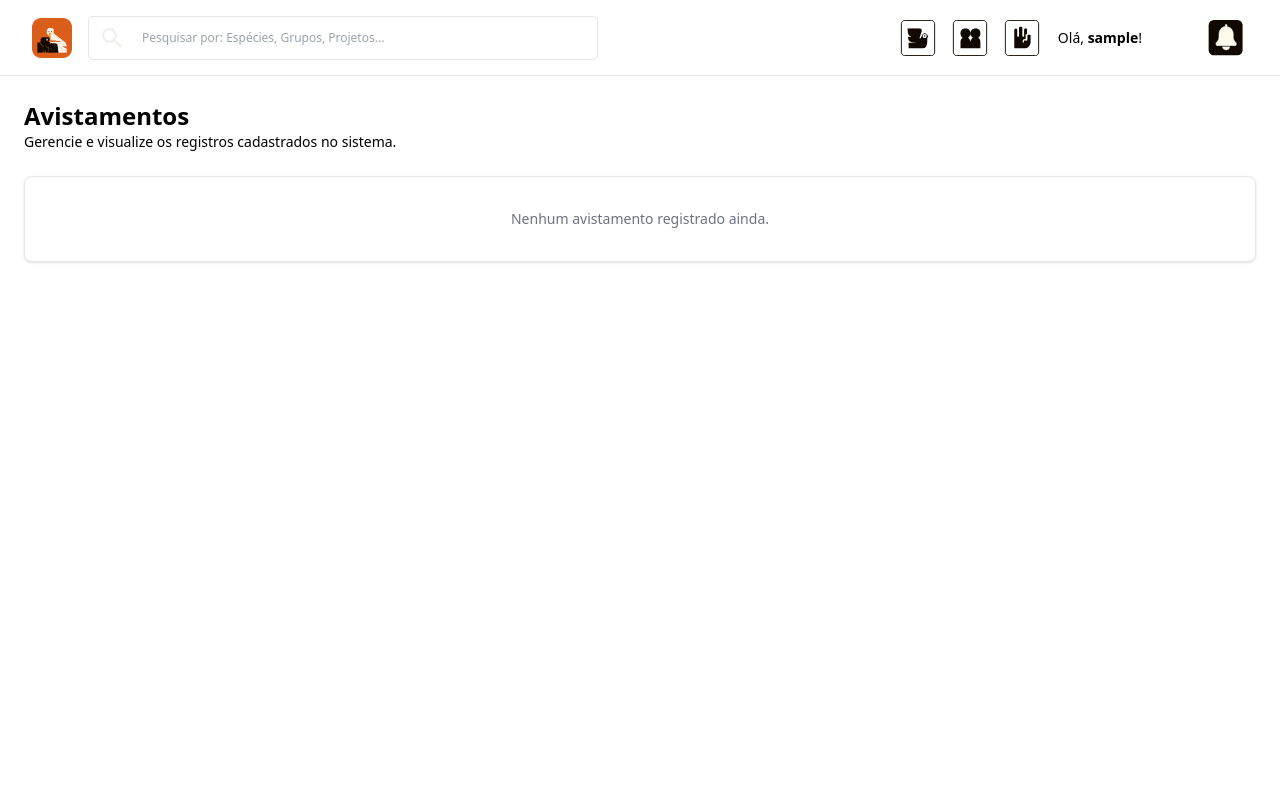
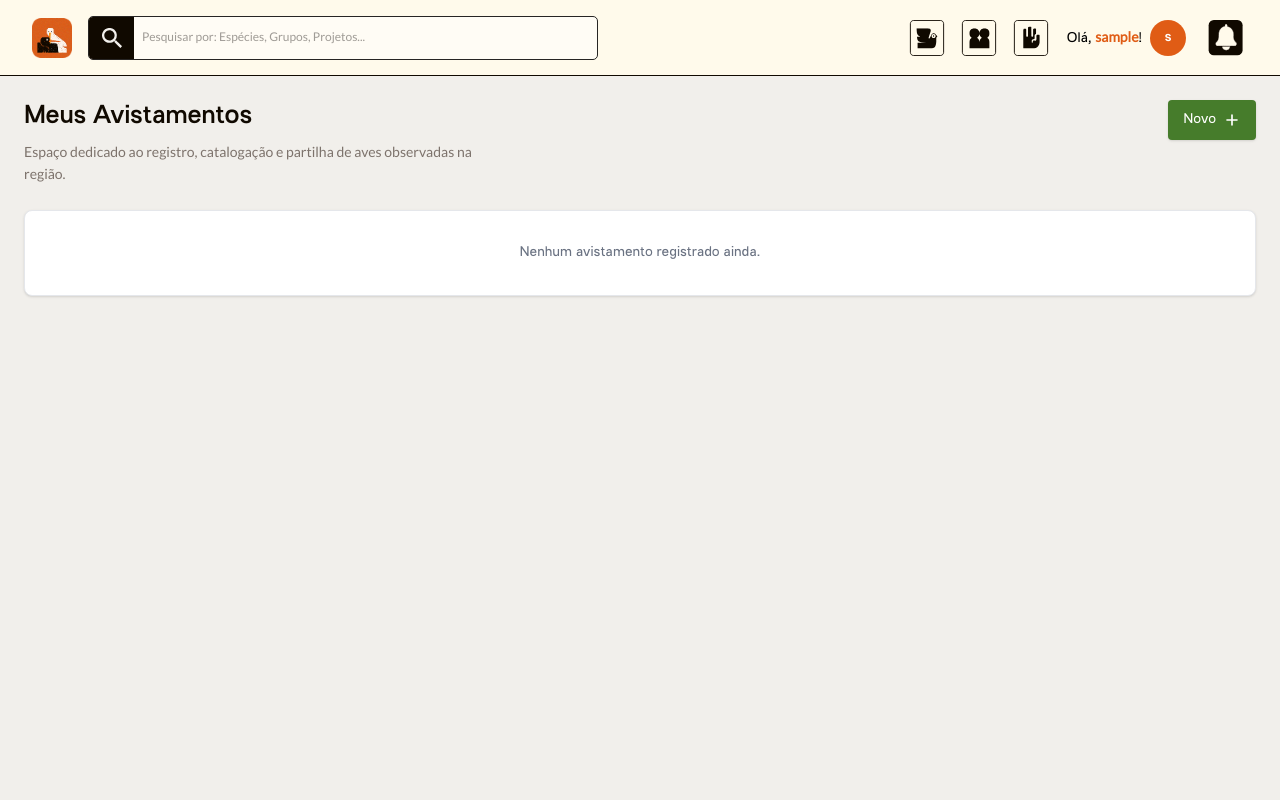
Before and after one commit to Augusto-Maux/mantui, a Flask app: page /avistamento/recovery in a window 1280 px wide. Run offline with Flask 3, Linux system fonts and the light colour scheme; the visitor is signed in with stand-in values (Sample User, id 1); data that the repository does not hold is empty; style sheets or scripts are compiled from the project's sources; some libraries are stand-ins or nearby versions.

Commit message:
arrumando o recovery de avistamento, quase pronto

```diff
--- a/templates/avistamento/avistamento_recovery.html
+++ b/templates/avistamento/avistamento_recovery.html
@@ -4,10 +4,10 @@
     <meta charset="UTF-8">
     <meta name="viewport" content="width=device-width, initial-scale=1.0">
     <title>Avistamentos</title>
-    <script src="https://cdn.tailwindcss.com"></script>
-    <link rel="stylesheet" href="{{ url_for('static', filename='css/style.css') }}">
+    <link rel="stylesheet" href="{{ url_for('static', filename='dist/output.css') }}">
+    <link rel="shortcut icon" href="{{ url_for('static', filename='img/icone-do-mantui.png') }}">
 </head>
-<body class="bg-neutro-mantui-50 min-h-screen flex flex-col">
+<body class="bg-neutro-mantui-100 min-h-screen">
 
     <!-- HEADER -->
     {% include "partials_private/header_lock.html" %}
@@ -29,15 +29,22 @@
         {% endif %}
 
         <!-- CABEÇALHO DA PÁGINA -->
-        <div class="flex flex-col sm:flex-row justify-between items-start sm:items-center gap-4">
-            <div>
-                <h1 class="text-2xl font-bold text-neutro-mantui-950">Avistamentos</h1>
-                <p class="text-sm text-neutro-mantui-700">Gerencie e visualize os registros cadastrados no sistema.</p>
+        <div class="flex flex-col sm:flex-row justify-between items-start gap-4">
+            <div class="space-y-1.5 max-w-md">
+                <h1 class="font-sans text-2xl sm:text-[26px] font-semibold text-neutro-mantui-950 tracking-tight">
+                    Meus Avistamentos
+                </h1>
+                <p class="font-lato text-sm text-neutro-mantui-600 leading-relaxed">
+                    Espaço dedicado ao registro, catalogação e partilha de aves observadas na região.
+                </p>
             </div>
 
             <a href="{{ url_for('avistamento.add') }}"
-               class="px-4 py-2 bg-neutro-mantui-950 hover:bg-laranja-mantui-500 text-white rounded text-sm font-medium transition-colors">
-                + Novo Avistamento
+            class="inline-flex items-center gap-2 px-4 py-2.5 bg-[#467C2B] hover:bg-[#3A6823] text-white rounded-[4px] text-sm font-medium transition-colors shadow-sm flex-shrink-0">
+                <span>Novo</span>
+                <svg class="w-4 h-4 stroke-[2.5]" fill="none" stroke="currentColor" viewBox="0 0 24 24">
+                    <path stroke-linecap="round" stroke-linejoin="round" d="M12 4.5v15m7.5-7.5h-15" />
+                </svg>
             </a>
         </div>
 
@@ -107,7 +114,7 @@
 
                         <!-- 4. BIOMA -->
                         <td class="p-4">
-                            <span class="px-2.5 py-1 bg-amber-50 text-amber-800 border border-amber-200 rounded-full text-xs font-medium">
+                            <span class="px-2.5 py-2 bg-verde-mantui-50 text-verde-mantui-800 rounded-sm text-xs font-medium">
                                 {{ a.bioma or 'Não informado' }}
                             </span>
                         </td>
@@ -123,14 +130,16 @@
 
                                 <!-- Detalhes / Update -->
                                 <a href="{{ url_for('avistamento.update', id=a.id) }}"
-                                   class="px-3 py-1.5 bg-gray-900 hover:bg-orange-600 text-white rounded text-xs font-medium transition-colors">
+                                   class="flex justify-center items-center gap-2 px-3 py-1.5 bg-gray-900 hover:bg-orange-600 text-white rounded text-xs font-medium transition-colors">
+                                   <img src="{{ url_for('static', filename='img/vermais-icone.png') }}" alt="olhar">
                                     Detalhes
                                 </a>
 
                                 <!-- Deletar -->
                                 <a href="{{ url_for('avistamento.delete', id=a.id) }}"
                                    onclick="return confirm('Tem certeza que deseja excluir este avistamento?');"
-                                   class="px-3 py-1.5 bg-red-600 hover:bg-red-700 text-white rounded text-xs font-medium transition-colors">
+                                   class="flex justify-center items-center gap-2 px-3 py-1.5 bg-red-600 hover:bg-red-700 text-white rounded text-xs font-medium transition-colors">
+                                   <img src="{{ url_for('static', filename='img/lixo-icone.png') }}" alt="lixo">
                                     Deletar
                                 </a>
 
```
Also changed, not shown: static/img/lixo-icone.png (added), static/img/vermais-icone.png (added).
